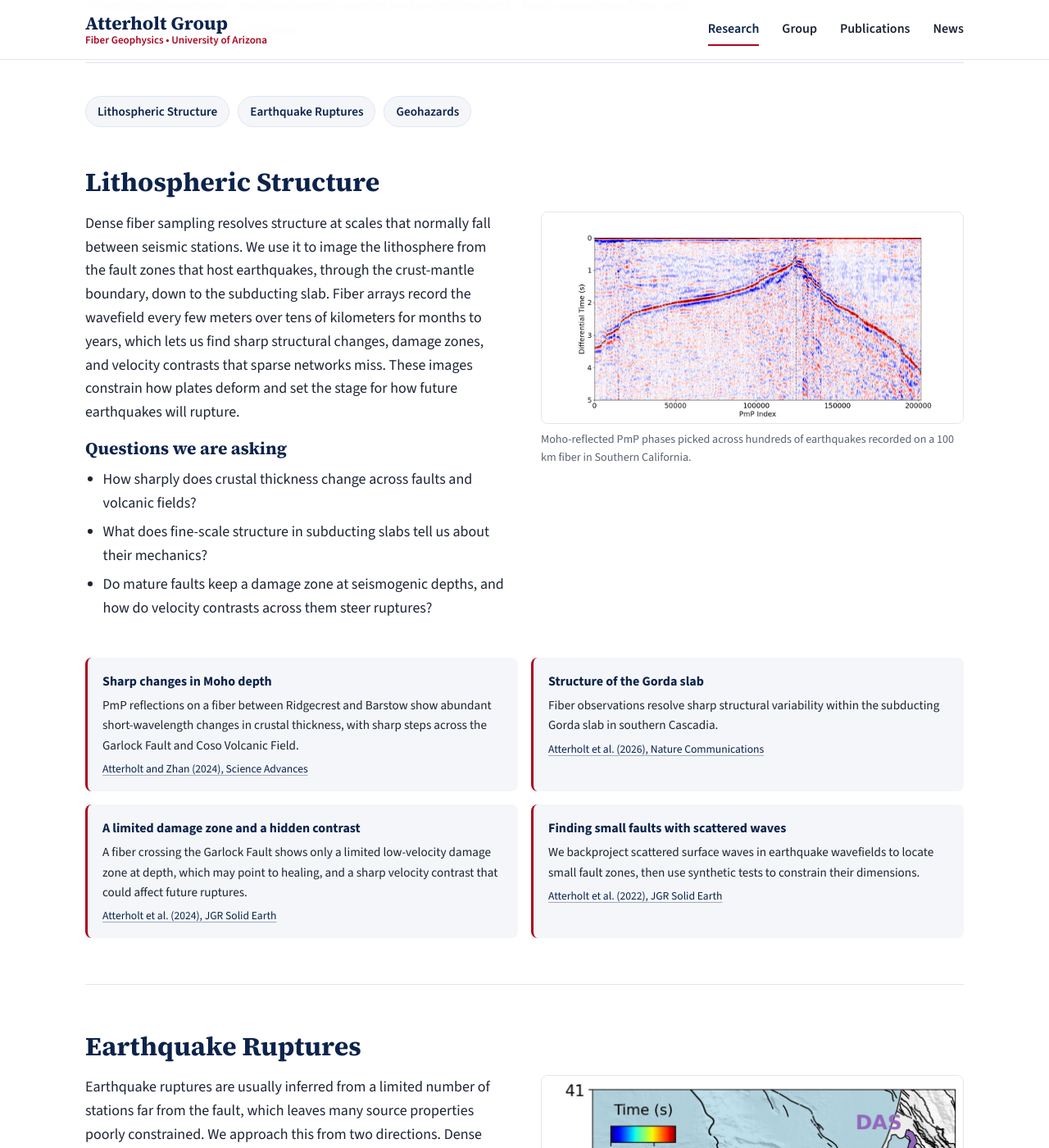
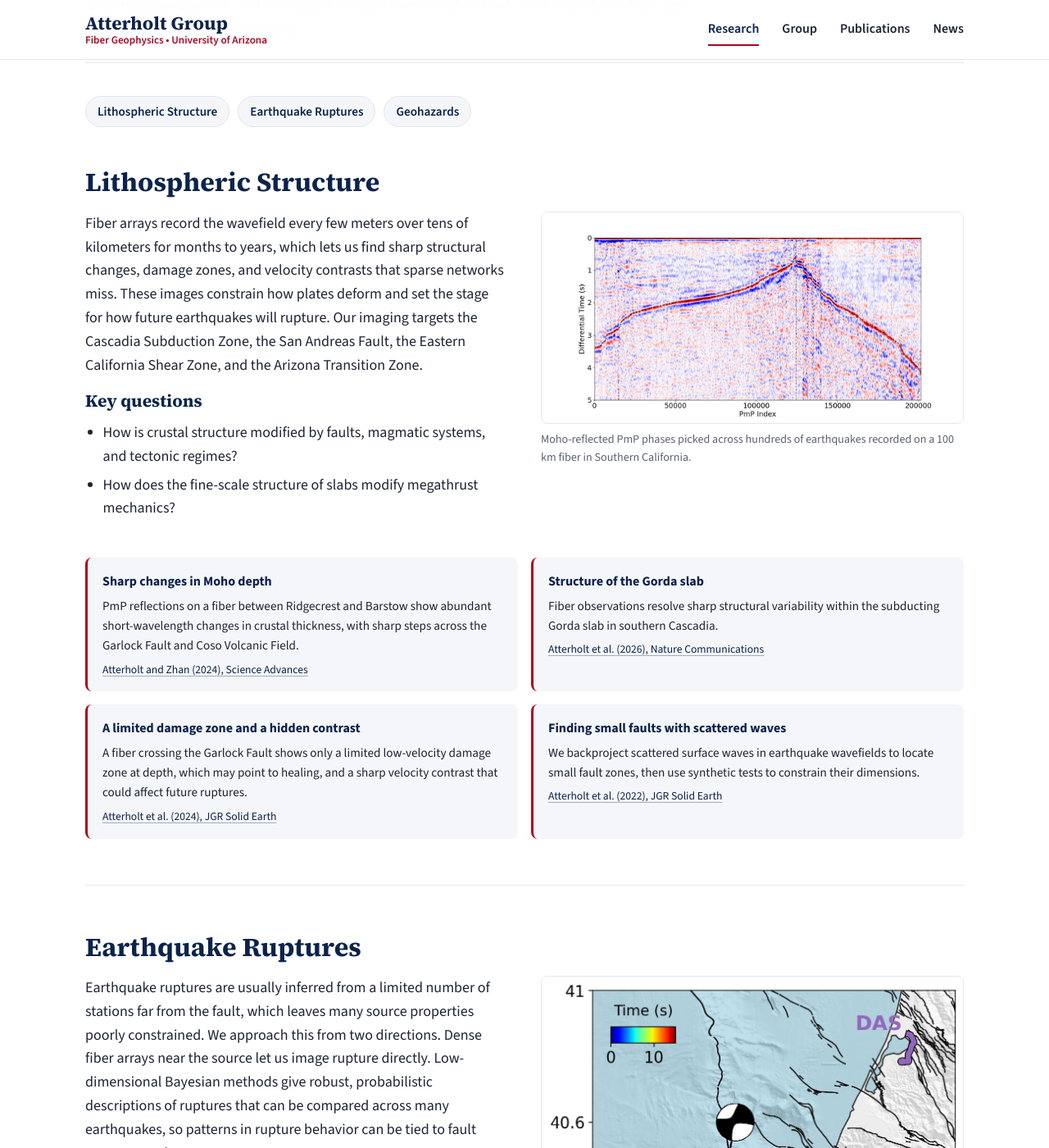
Before and after one commit to atterholt/atterholt.github.io, a Jekyll site: the page built from research.html, in a window 1280 px wide and 1400 px high, scrolled down 240 px. Shown: the whole window at 82% size. Built offline with Jekyll 4.4.1, drawn with Linux system fonts in a browser that asks for light colours; some of the changed text lies outside the part shown.

Commit message:
Update Lithospheric Structure intro and questions; rename to Key questions
Co-Authored-By: Claude Opus 5.5 <noreply@anthropic.com>
Claude-Session: https://claude.ai/code/session_01KCPxryDmiUe5yxEw3DA242

```diff
--- a/_data/themes.yml
+++ b/_data/themes.yml
@@ -17,16 +17,14 @@
   image: /assets/img/web/moho-pmp.jpg
   caption: Moho-reflected PmP phases picked across hundreds of earthquakes recorded on a 100 km fiber in Southern California.
   intro: >-
-    Dense fiber sampling resolves structure at scales that normally fall between seismic stations.
-    We use it to image the lithosphere from the fault zones that host earthquakes, through the
-    crust-mantle boundary, down to the subducting slab. Fiber arrays record the wavefield every few
-    meters over tens of kilometers for months to years, which lets us find sharp structural changes,
-    damage zones, and velocity contrasts that sparse networks miss. These images constrain how
-    plates deform and set the stage for how future earthquakes will rupture.
+    Fiber arrays record the wavefield every few meters over tens of kilometers for months to years,
+    which lets us find sharp structural changes, damage zones, and velocity contrasts that sparse
+    networks miss. These images constrain how plates deform and set the stage for how future
+    earthquakes will rupture. Our imaging targets the Cascadia Subduction Zone, the San Andreas
+    Fault, the Eastern California Shear Zone, and the Arizona Transition Zone.
   questions:
-    - How sharply does crustal thickness change across faults and volcanic fields?
-    - What does fine-scale structure in subducting slabs tell us about their mechanics?
-    - Do mature faults keep a damage zone at seismogenic depths, and how do velocity contrasts across them steer ruptures?
+    - How is crustal structure modified by faults, magmatic systems, and tectonic regimes?
+    - How does the fine-scale structure of slabs modify megathrust mechanics?
   highlights:
     - title: Sharp changes in Moho depth
       text: >-
--- a/research.html
+++ b/research.html
@@ -23,7 +23,7 @@ description: Research themes of the Atterholt Group at the University of Arizona
       <div>
         {{ theme.intro | markdownify }}
         {% if theme.questions and theme.questions.size > 0 %}
-        <h3>Questions we are asking</h3>
+        <h3>Key questions</h3>
         <ul class="questions">
           {% for q in theme.questions %}<li>{{ q }}</li>{% endfor %}
         </ul>
```
